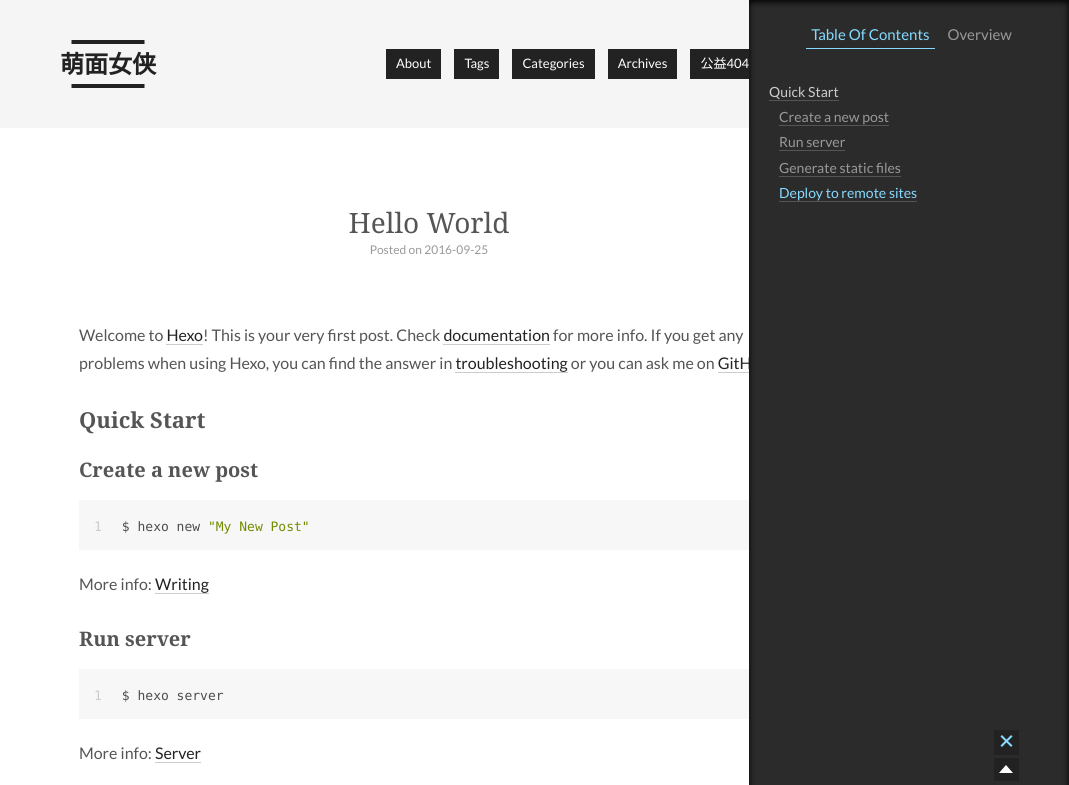
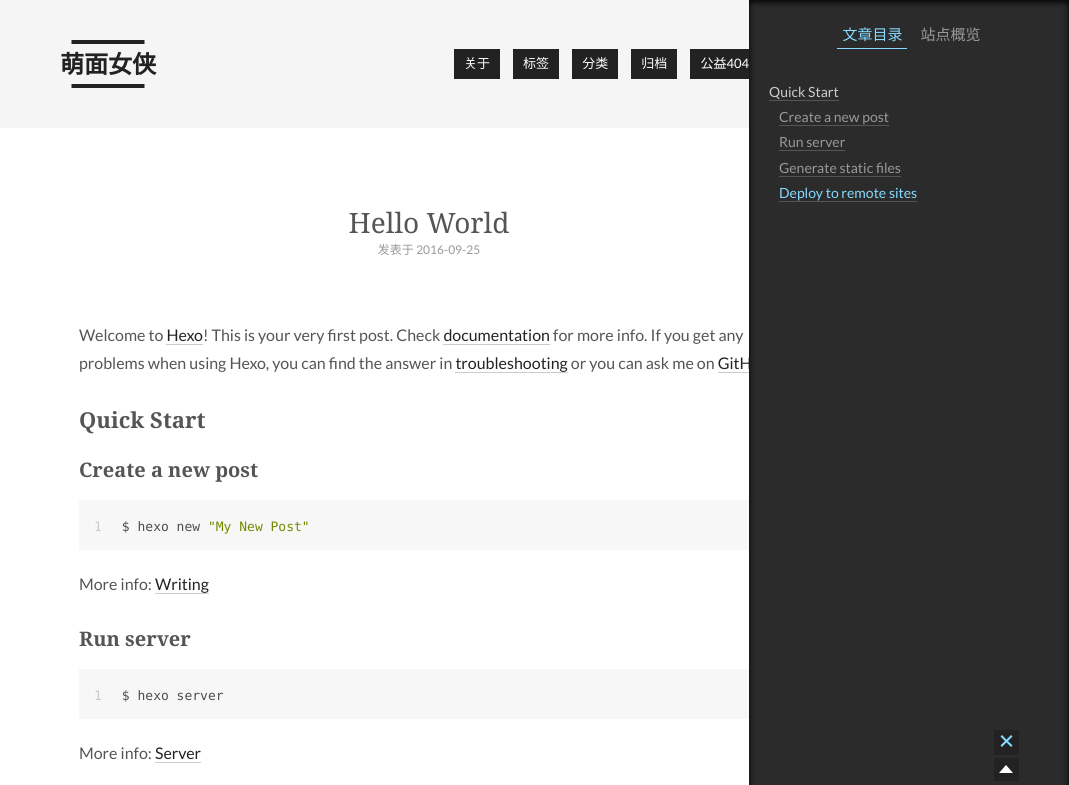
Before and after one commit to chainoflove/chainoflove.github.io, a plain HTML site: page 2016/09/25/hello-world/index.html in a window 1280 px wide. Both pictures are taken after a click on the element 1217 px from the left and 742 px from the top of the page. Shown: the top 785 px of the page, without its empty margins (211-1280 px from the left). Drawn offline with Linux system fonts and the light colour scheme.

Commit message:
Site updated: 2016-09-25 14:09:29

```diff
--- a/2016/09/25/hello-world/index.html
+++ b/2016/09/25/hello-world/index.html
@@ -115,7 +115,7 @@
         <li class="menu-item menu-item-about">
         <a href="/about">
           <i class="menu-item-icon icon-about"></i> <br />
-          About
+          关于
         </a>
       </li>
 
@@ -125,7 +125,7 @@
         <li class="menu-item menu-item-tags">
         <a href="/tags">
           <i class="menu-item-icon icon-tags"></i> <br />
-          Tags
+          标签
         </a>
       </li>
 
@@ -135,7 +135,7 @@
         <li class="menu-item menu-item-categories">
         <a href="/categories">
           <i class="menu-item-icon icon-categories"></i> <br />
-          Categories
+          分类
         </a>
       </li>
 
@@ -145,7 +145,7 @@
         <li class="menu-item menu-item-archives">
         <a href="/archives">
           <i class="menu-item-icon icon-archives"></i> <br />
-          Archives
+          归档
         </a>
       </li>
 
@@ -198,7 +198,7 @@
 
       <div class="post-meta">
         <span class="post-time">
-          Posted on 2016-09-25
+          发表于 2016-09-25
         </span>
 
 
@@ -288,10 +288,10 @@
 
         <ul class="sidebar-nav motion-element">
           <li class="sidebar-nav-toc sidebar-nav-active" data-target="post-toc-wrap">
-            Table Of Contents
+            文章目录
           </li>
           <li class="sidebar-nav-overview" data-target="site-overview">
-            Overview
+            站点概览
           </li>
         </ul>
 
@@ -306,21 +306,21 @@
           <div class="site-state-item site-state-posts">
             <a href="/archives">
               <span class="site-state-item-count">2</span>
-              <span class="site-state-item-name">posts</span>
+              <span class="site-state-item-name">日志</span>
             </a>
           </div>
 
           <div class="site-state-item site-state-categories">
             <a href="/categories">
               <span class="site-state-item-count">0</span>
-              <span class="site-state-item-name">categories</span>
+              <span class="site-state-item-name">分类</span>
               </a>
           </div>
 
           <div class="site-state-item site-state-tags">
             <a href="/tags">
               <span class="site-state-item-count">3</span>
-              <span class="site-state-item-name">tags</span>
+              <span class="site-state-item-name">标签</span>
               </a>
           </div>
         </div>
@@ -377,7 +377,7 @@
 </div>
 
 <div class="theme-info">
-  Theme
+  Clone theme
   <a class="theme-link" href="https://github.com/xirong/hexo-theme-next" rel="external nofollow">
     NexT
   </a>
```
Also changed, not shown: 2016/09/21/Hexo-Github托管：搭建自己的博客/index.html (+11 -11 lines), archives/2016/09/index.html (+10 -10 lines), archives/2016/index.html (+10 -10 lines), archives/index.html (+10 -10 lines), index.html (+10 -10 lines), tags/blog/index.html (+10 -10 lines), tags/github/index.html (+10 -10 lines), tags/hexo/index.html (+10 -10 lines).
